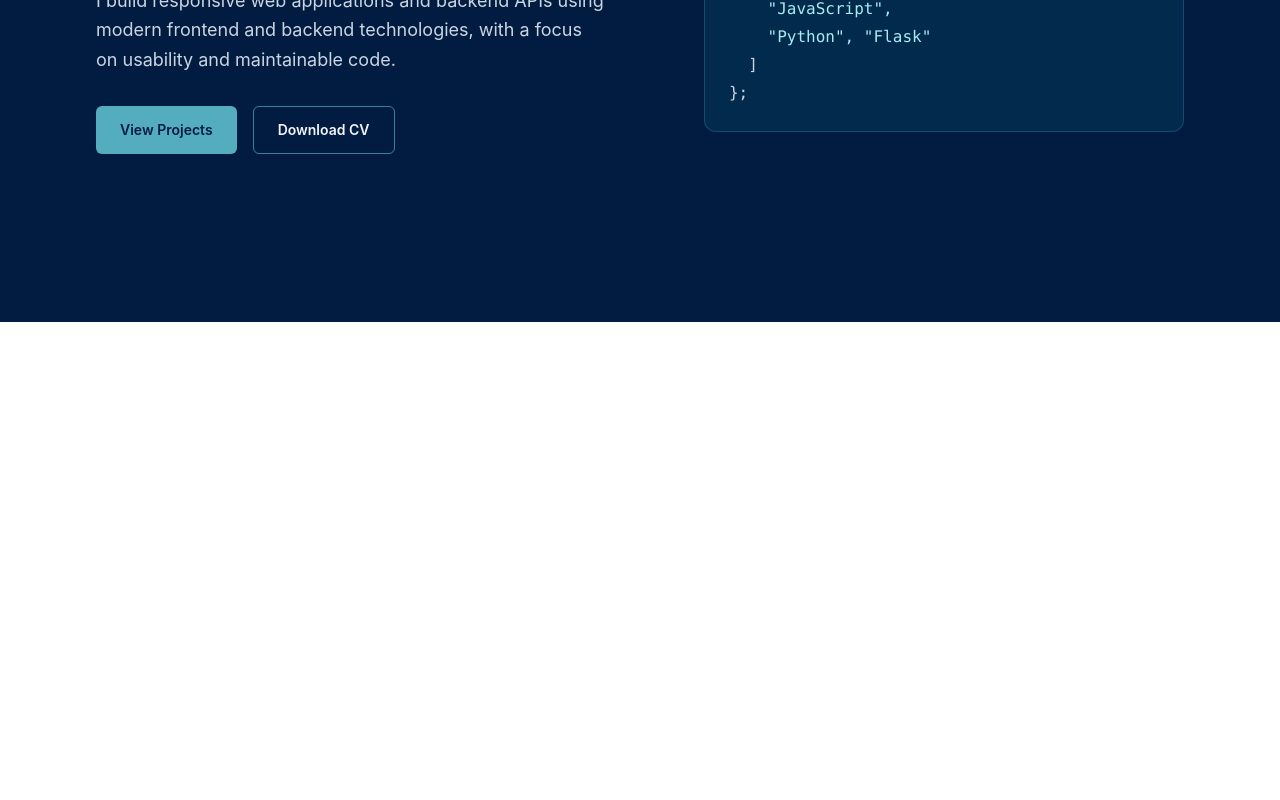
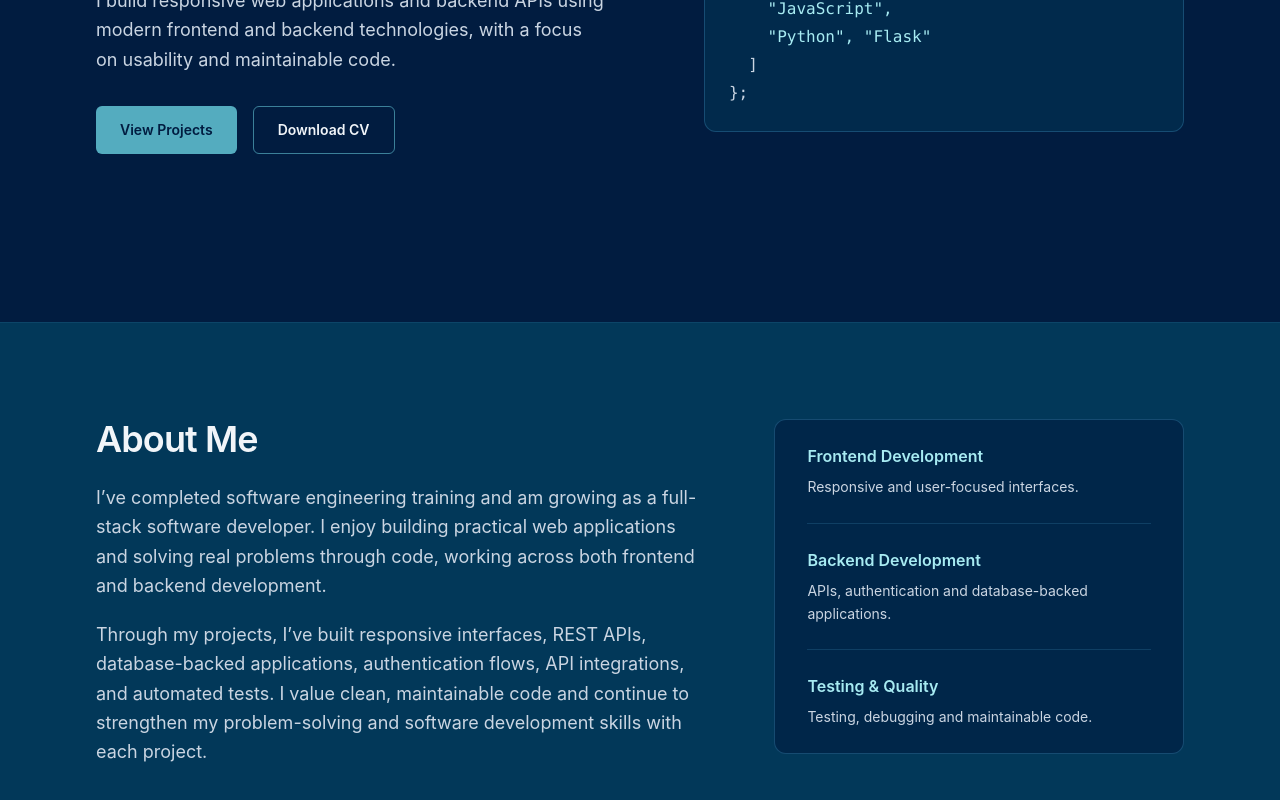
Before and after one commit to munirasheikh-rgb/My-Portfolio-website, a Next.js app: page / in a window 1280 px wide. Shown: the part 478-1278 px from the top of the page. Before the commit the page ends 800 px from the top, so only its background shows below. Built offline with nearby package versions, Linux system fonts and the light colour scheme.

Commit message:
implement the about section with clear description

```diff
--- a/components/About.jsx
+++ b/components/About.jsx
@@ -1,3 +1,62 @@
 export default function About() {
-  return null;
+  return (
+    <section
+      id="about"
+      aria-labelledby="about-heading"
+      className="scroll-mt-20 border-t border-[#26658C]/30 bg-[#023859] font-sans text-slate-100"
+    >
+      <div className="mx-auto grid max-w-6xl items-start gap-10 px-5 py-16 md:px-6 md:py-20 lg:grid-cols-[1.5fr_1fr] lg:gap-16 lg:px-8 lg:py-24">
+        <div>
+          <h2
+            id="about-heading"
+            className="text-3xl font-semibold tracking-tight sm:text-4xl"
+          >
+            About Me
+          </h2>
+          <div className="mt-6 max-w-2xl space-y-5 text-base leading-relaxed text-slate-300 sm:text-lg">
+            <p>
+              I’ve completed software engineering training and am growing as a
+              full-stack software developer. I enjoy building practical web
+              applications and solving real problems through code, working across
+              both frontend and backend development.
+            </p>
+            <p>
+              Through my projects, I’ve built responsive interfaces, REST APIs,
+              database-backed applications, authentication flows, API integrations,
+              and automated tests. I value clean, maintainable code and continue
+              to strengthen my problem-solving and software development skills
+              with each project.
+            </p>
+          </div>
+        </div>
+
+        <dl className="divide-y divide-[#26658C]/40 rounded-xl border border-[#26658C]/60 bg-[#011C40]/60 px-6 sm:px-8">
+          <div className="py-6">
+            <dt className="text-base font-semibold text-[#A7EBF2]">
+              Frontend Development
+            </dt>
+            <dd className="mt-2 text-sm leading-relaxed text-slate-300">
+              Responsive and user-focused interfaces.
+            </dd>
+          </div>
+          <div className="py-6">
+            <dt className="text-base font-semibold text-[#A7EBF2]">
+              Backend Development
+            </dt>
+            <dd className="mt-2 text-sm leading-relaxed text-slate-300">
+              APIs, authentication and database-backed applications.
+            </dd>
+          </div>
+          <div className="py-6">
+            <dt className="text-base font-semibold text-[#A7EBF2]">
+              Testing &amp; Quality
+            </dt>
+            <dd className="mt-2 text-sm leading-relaxed text-slate-300">
+              Testing, debugging and maintainable code.
+            </dd>
+          </div>
+        </dl>
+      </div>
+    </section>
+  );
 }
```
